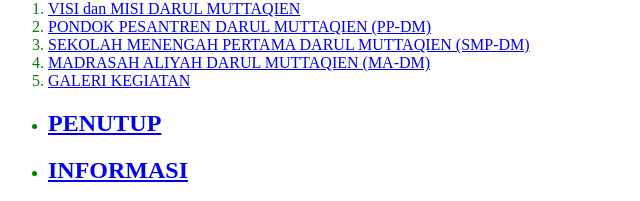
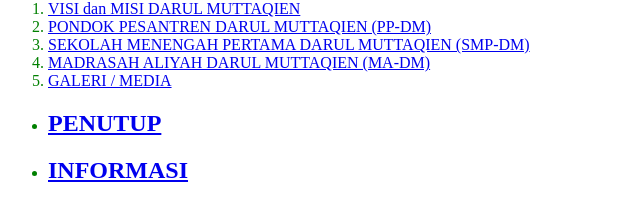
Before and after one commit to athasan/athasan.github.io, a plain HTML site: page index.html in a window 1280 px wide. Shown: the part 448-649 px from the top of the page, 0-640 px from the left. Drawn offline with Linux system fonts and the light colour scheme.

Commit message:
Update index.html

```diff
--- a/index.html
+++ b/index.html
@@ -16,7 +16,7 @@
 				<li><a href="#topik-3">PONDOK PESANTREN DARUL MUTTAQIEN (PP-DM)</a></li>
 				<li><a href="#topik-4">SEKOLAH MENENGAH PERTAMA DARUL MUTTAQIEN (SMP-DM)</a></li>
 				<li><a href="#topik-5">MADRASAH ALIYAH DARUL MUTTAQIEN (MA-DM)</a></li>
-				<li><a href="halaman-2.html">GALERI KEGIATAN</a></li>
+				<li><a href="halaman-2.html">GALERI / MEDIA</a></li>
 
 			</ol>
 			<ul>
```
